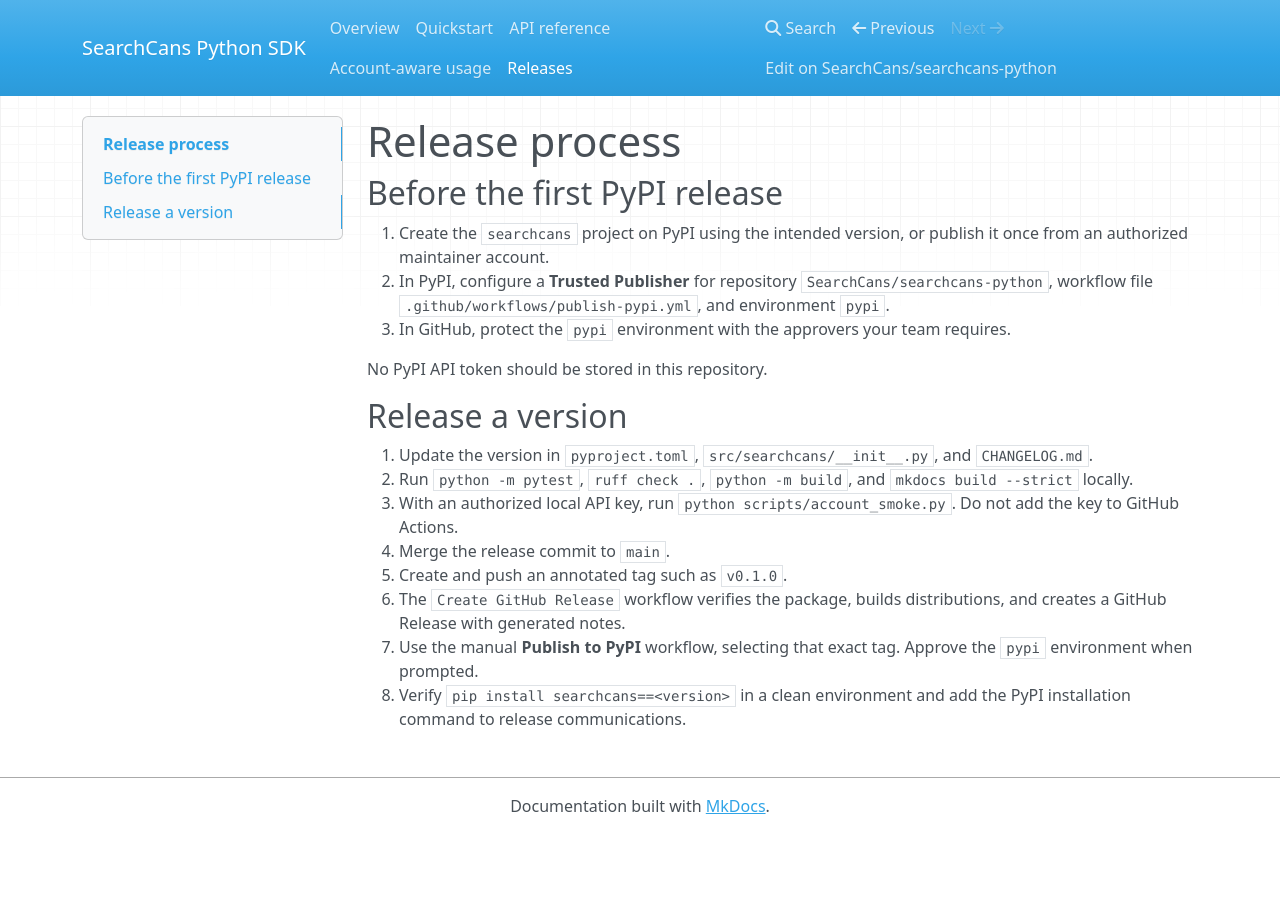
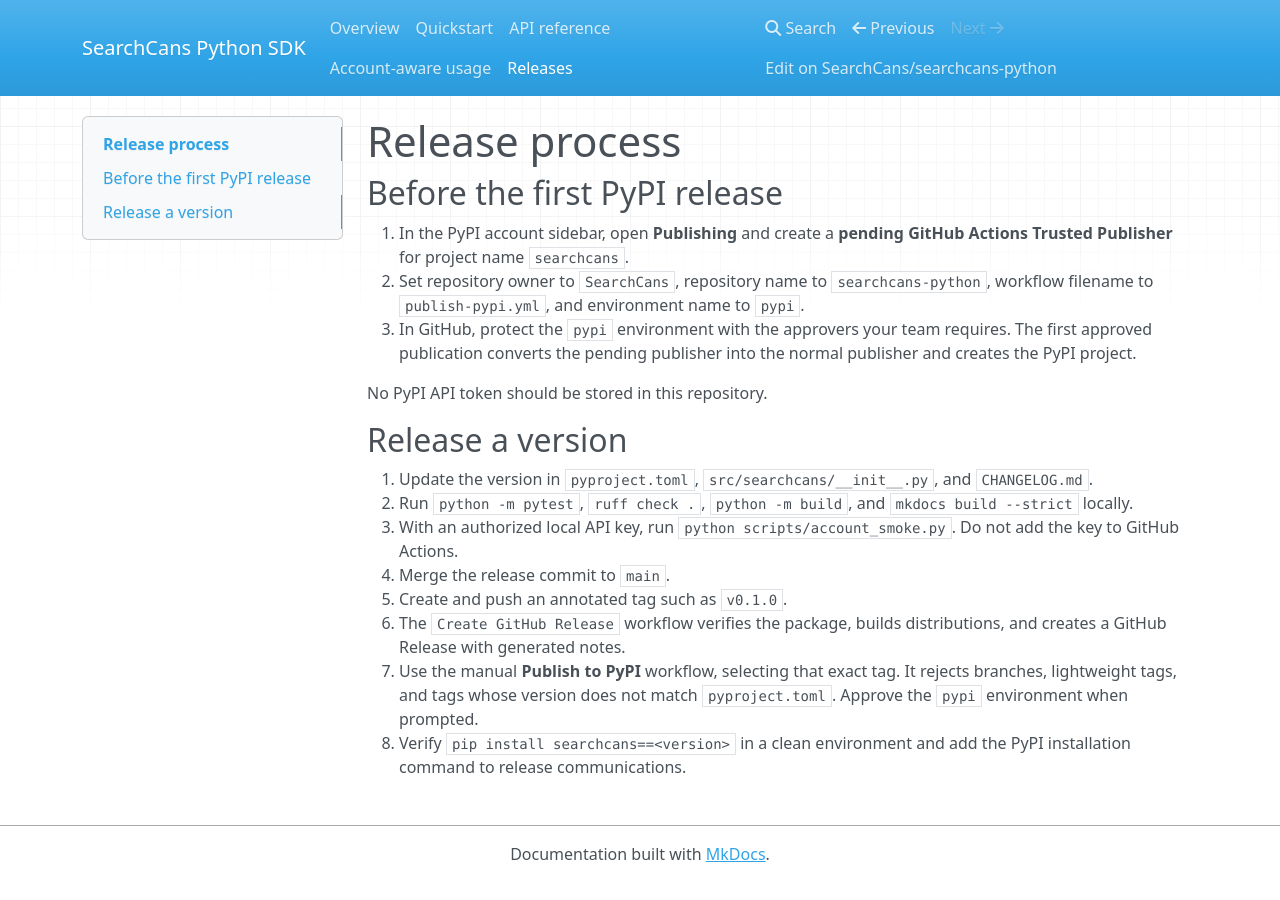
Before and after one commit to SearchCans/searchcans-python, an MkDocs documentation site: the page built from docs/release.md, in a window 1280 px wide. Built offline with MkDocs 1.6.1, drawn with Linux system fonts in a browser that asks for light colours; nearby versions of some CDN libraries.

```diff
--- a/docs/release.md
+++ b/docs/release.md
@@ -2,9 +2,9 @@
 
 ## Before the first PyPI release
 
-1. Create the `searchcans` project on PyPI using the intended version, or publish it once from an authorized maintainer account.
-2. In PyPI, configure a **Trusted Publisher** for repository `SearchCans/searchcans-python`, workflow file `.github/workflows/publish-pypi.yml`, and environment `pypi`.
-3. In GitHub, protect the `pypi` environment with the approvers your team requires.
+1. In the PyPI account sidebar, open **Publishing** and create a **pending GitHub Actions Trusted Publisher** for project name `searchcans`.
+2. Set repository owner to `SearchCans`, repository name to `searchcans-python`, workflow filename to `publish-pypi.yml`, and environment name to `pypi`.
+3. In GitHub, protect the `pypi` environment with the approvers your team requires. The first approved publication converts the pending publisher into the normal publisher and creates the PyPI project.
 
 No PyPI API token should be stored in this repository.
 
@@ -16,5 +16,5 @@ No PyPI API token should be stored in this repository.
 4. Merge the release commit to `main`.
 5. Create and push an annotated tag such as `v0.1.0`.
 6. The `Create GitHub Release` workflow verifies the package, builds distributions, and creates a GitHub Release with generated notes.
-7. Use the manual **Publish to PyPI** workflow, selecting that exact tag. Approve the `pypi` environment when prompted.
+7. Use the manual **Publish to PyPI** workflow, selecting that exact tag. It rejects branches, lightweight tags, and tags whose version does not match `pyproject.toml`. Approve the `pypi` environment when prompted.
 8. Verify `pip install searchcans==<version>` in a clean environment and add the PyPI installation command to release communications.
```
Also changed, not shown: 1 other file.
